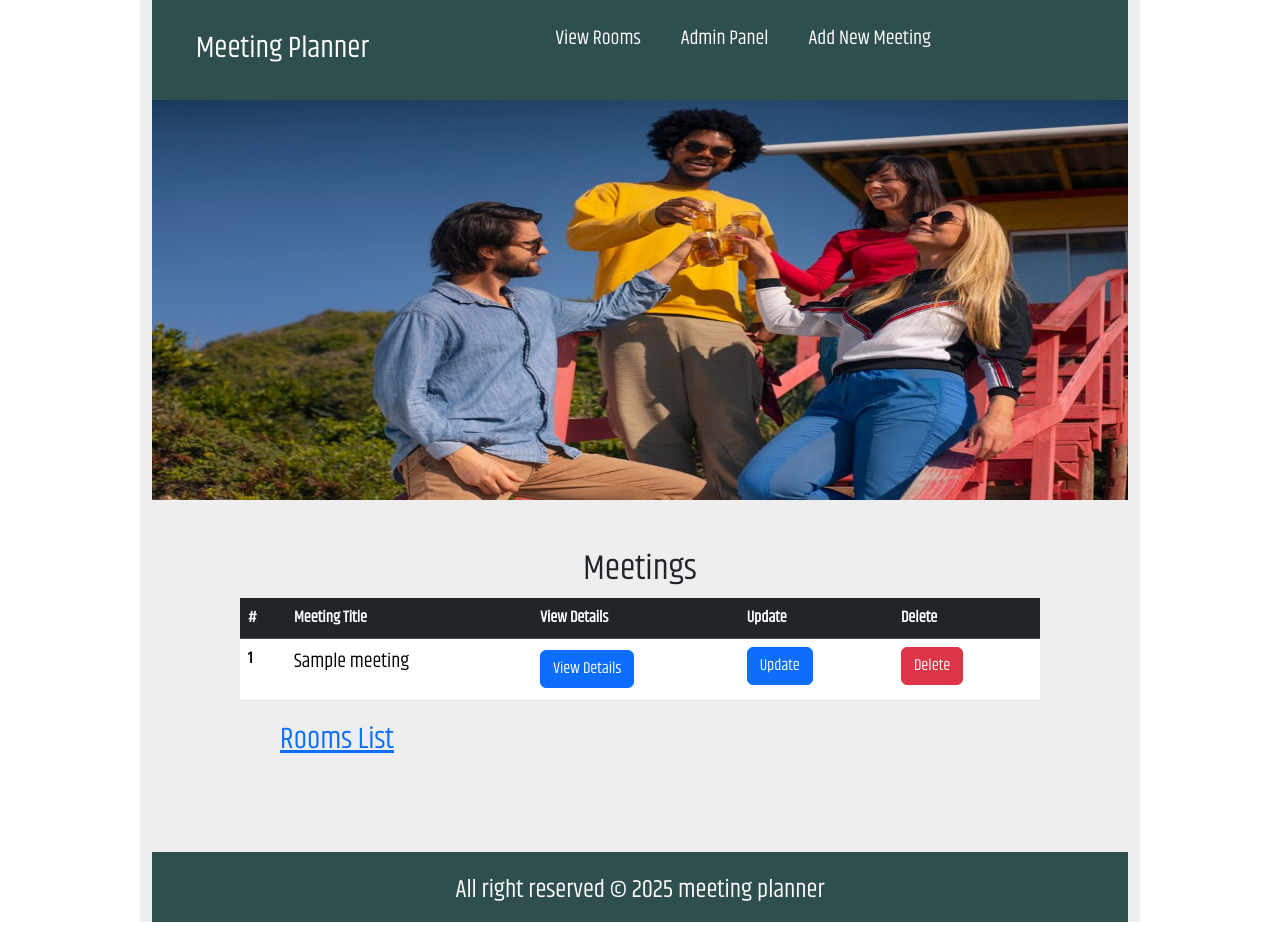
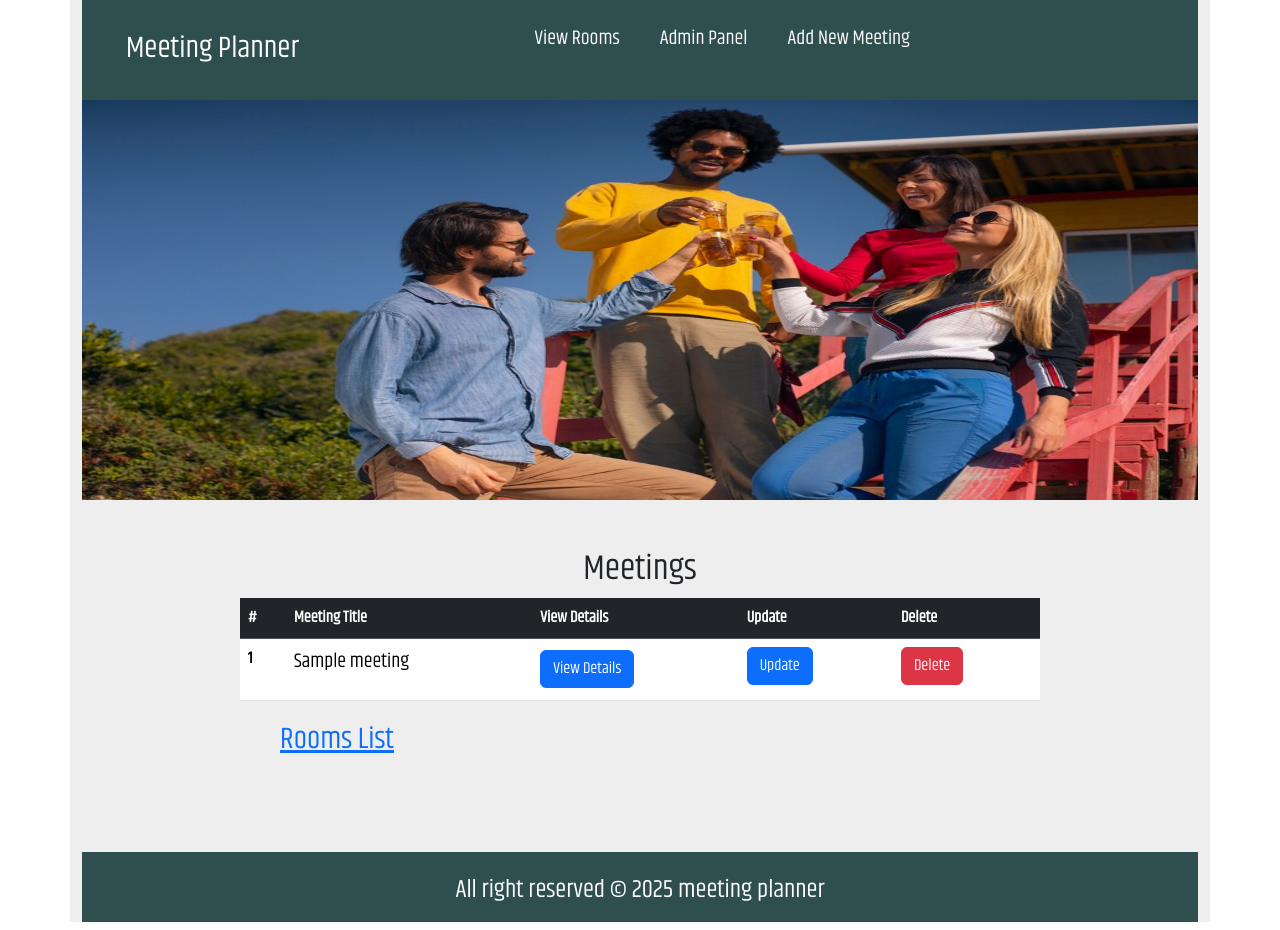
Before and after one commit to Stevey144/Meeting-Planner, a Django app: page / in a window 1280 px wide. Run offline with Django 5.2, Linux system fonts and the light colour scheme; tables that the repository leaves empty hold one stand-in row (values such as "Sample post").

Commit message:
updated display

```diff
--- a/static/style.css
+++ b/static/style.css
@@ -4,7 +4,7 @@
 }
 
 .container{
-    width: 1000px !important;
+    width: 1200px !important;
     min-height: 400px;
     margin: 0 auto;
     background-color: #eee;
```
